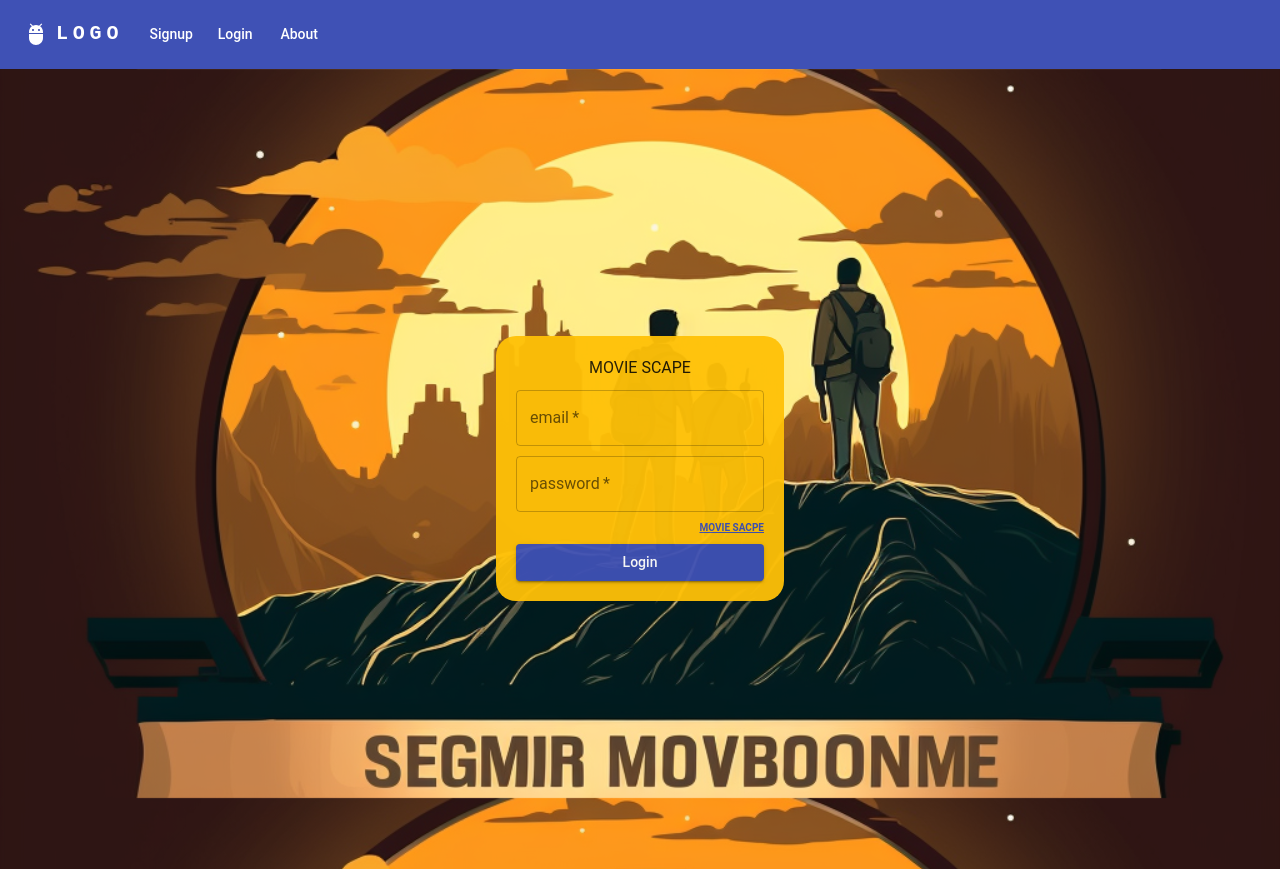
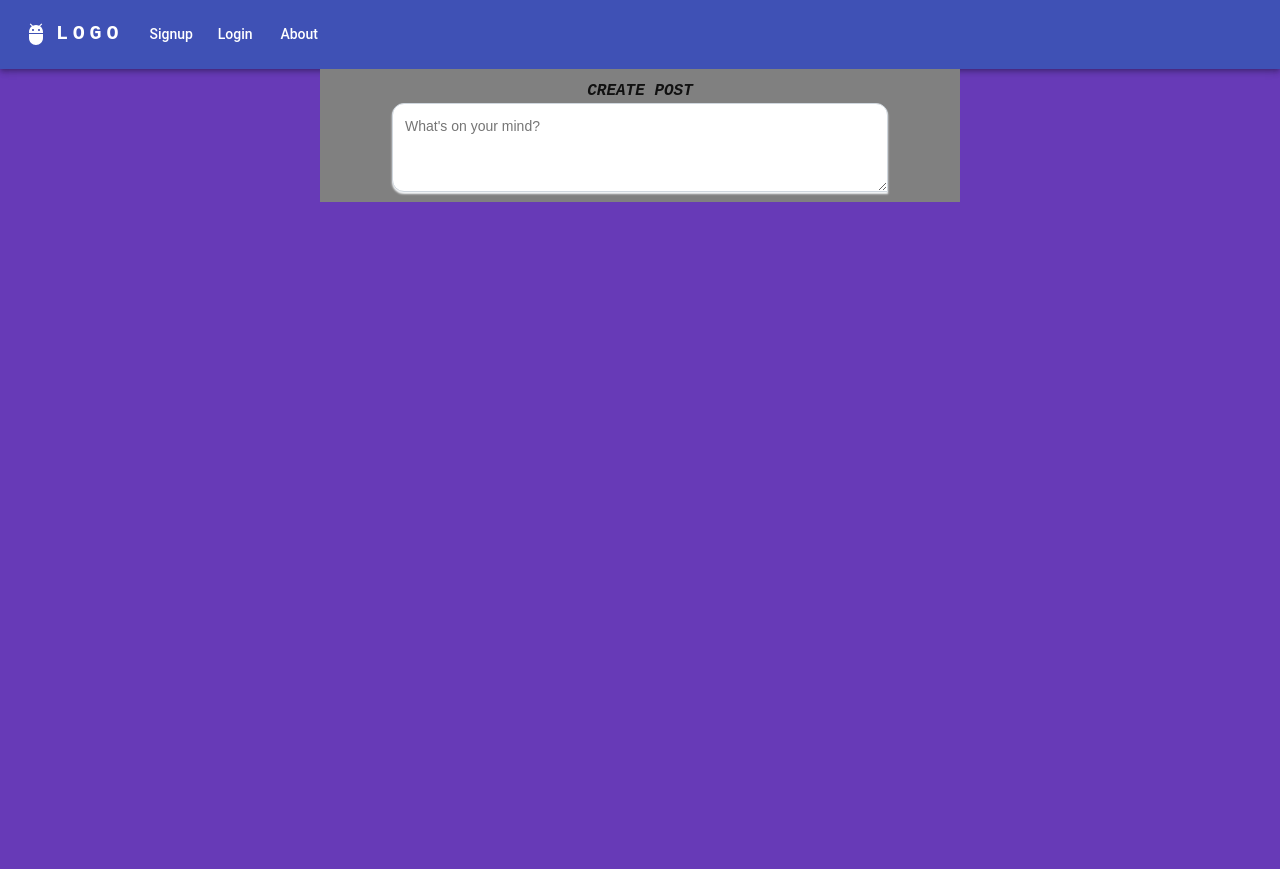
Before and after one commit to minhas309/movieScape, a React (Create React App) app: page / in a window 1280 px wide. After the commit the page ends 800 px from the top, so only its background shows below. Built offline with nearby package versions, Linux system fonts and the light colour scheme.

Commit message:
Initial postBox

```diff
--- a/package.json
+++ b/package.json
@@ -7,7 +7,7 @@
     "@emotion/styled": "^11.11.0",
     "@fontsource/roboto": "^4.5.8",
     "@mui/icons-material": "^5.11.16",
-    "@mui/material": "^5.13.0",
+    "@mui/material": "^5.13.1",
     "@mui/styled-engine-sc": "^5.12.0",
     "@testing-library/jest-dom": "^5.16.5",
     "@testing-library/react": "^13.4.0",
--- a/src/App.js
+++ b/src/App.js
@@ -5,7 +5,9 @@
 import { BrowserRouter, Routes, Route } from 'react-router-dom';
 import Login from "./forms/login";
 import Signup from './forms/signup';
-import Navbar from './forms/navbar';
+import Post from './componenets/post';
+import Navbar from './componenets/navbar';
+
 
 function App() {
   return (
@@ -15,7 +17,8 @@
         <Navbar />
         <BrowserRouter>
           <Routes>
-          <Route path="/" element={<Login />} />
+          <Route path="/" element={<Post />} />
+          <Route path="/login" element={<Login />} />
           <Route path="/signup" element={<Signup />}/>
           </Routes>
         </BrowserRouter>
--- /dev/null
+++ b/src/componenets/post.jsx
@@ -0,0 +1,105 @@
+import { Typography, Box } from "@mui/material";
+import React from "react";
+import { styled } from '@mui/system';
+import TextareaAutosize from '@mui/material/TextareaAutosize';
+
+const post = () => {
+
+    const blue = {
+        100: '#DAECFF',
+        200: '#b6daff',
+        400: '#3399FF',
+        500: '#007FFF',
+        600: '#0072E5',
+        900: '#003A75',
+      };
+
+      const grey = {
+        50: '#f6f8fa',
+        100: '#eaeef2',
+        200: '#d0d7de',
+        300: '#afb8c1',
+        400: '#8c959f',
+        500: '#6e7781',
+        600: '#57606a',
+        700: '#424a53',
+        800: '#32383f',
+        900: '#24292f',
+      };
+
+    const StyledTextarea = styled(TextareaAutosize)(
+        ({ theme }) => `
+        width: 320px;
+        font-family: IBM Plex Sans, sans-serif;
+        font-size: 0.875rem;
+        font-weight: 400;
+        line-height: 1.5;
+        padding: 12px;
+        border-radius: 12px 12px 0 12px;
+        color: ${theme.palette.mode === 'dark' ? grey[300] : grey[900]};
+        background: ${theme.palette.mode === 'dark' ? grey[900] : '#fff'};
+        border: 1px solid ${theme.palette.mode === 'dark' ? grey[700] : grey[200]};
+        box-shadow: 0px 2px 2px ${theme.palette.mode === 'dark' ? grey[900] : grey[50]};
+
+        &:hover {
+          border-color: ${blue[400]};
+        }
+
+        &:focus {
+          border-color: ${blue[400]};
+          box-shadow: 0 0 0 3px ${theme.palette.mode === 'dark' ? blue[500] : blue[200]};
+        }
+
+        // firefox
+        &:focus-visible {
+          outline: 0;
+        }
+      `,
+      );
+
+    return (
+        <>
+        <Box sx={{
+            display: "flex",
+            backgroundSize:"contain",
+        }}>
+            <Box sx={{
+                display:"flex",
+                alignItems:"center",
+                justifyContent:"left",
+                width:"50%",
+                height:"100%",
+                backgroundColor:"grey",
+                backgroundSize:"contained",
+                mx: "auto",
+                flexDirection:"column",
+                p:"10px"
+            }}
+            >
+                <Typography
+                sx={{
+                    textAlign:"center",
+                    fontFamily: 'monospace',
+                    fontStyle:"italic",
+                    fontWeight:"900",
+                }}
+                >
+                    CREATE POST
+                </Typography>
+                <StyledTextarea
+                aria-label="minimum height"
+                minRows={3}
+                minCol
+                placeholder="What's on your mind?"
+                sx={{
+                    width:"80%",
+
+                }}
+                />
+            </Box>
+        </Box>
+        </>
+    );
+}
+
+export default post;
--- a/src/theme.js
+++ b/src/theme.js
@@ -8,6 +8,7 @@
         },
         primary: {
             main: "#f44336",
+            postColor: "#24292f",
         },
         secondary: {
             main: "#3f51b5",
```
Also changed, not shown: src/componenets/navbar.jsx (renamed from src/forms/navbar.jsx), 1 other file (tests, documents, lock files or other folders).
